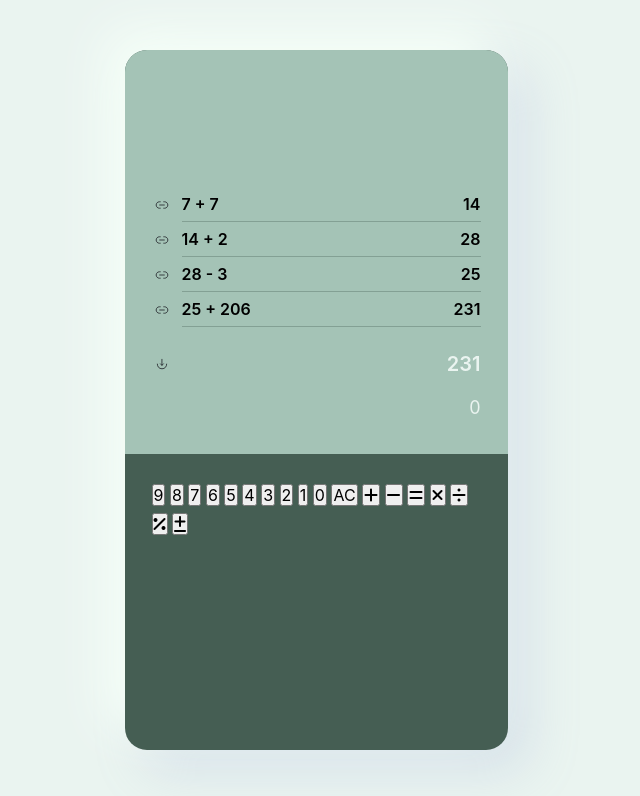
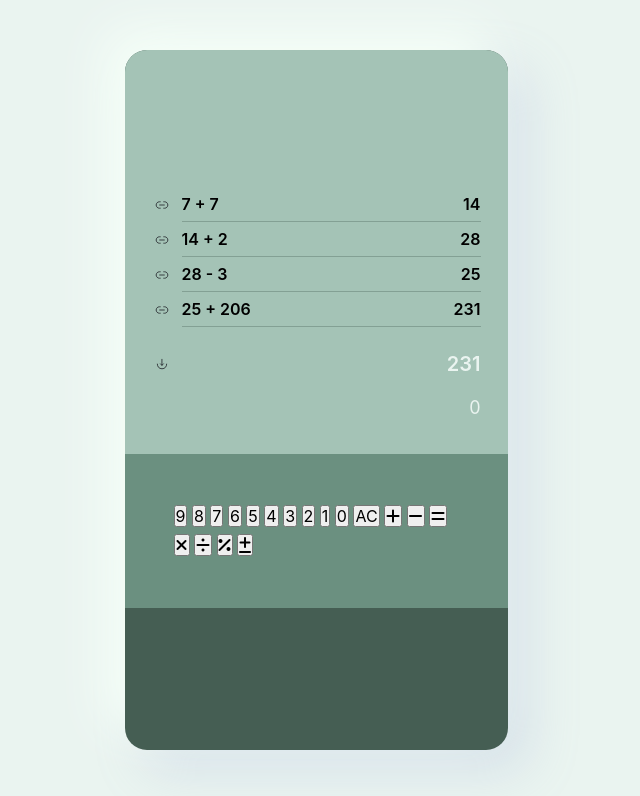
Before and after one commit to devpullcode/dpc-calculator, a website: page index.html in a window 1280 px wide. Shown: the whole page, without its empty margins (324-964 px from the left). Drawn offline with nearby package versions, Linux system fonts and the light colour scheme; files that its build step writes are made by us from their sources; files whose address does not match are found by name.

Commit message:
feat (m-container-control.scss): 💄 Update padding

```diff
--- a/src/scss/module/_m-container-control.scss
+++ b/src/scss/module/_m-container-control.scss
@@ -1,3 +1,6 @@
+@use '../base/variables' as v;
+
 .m-container-control {
-  padding: 27px 27px 39px 27px;
+  padding: 48px 49px 48px 49px;
+  background-color: v.$color-viridian;
 }
```
